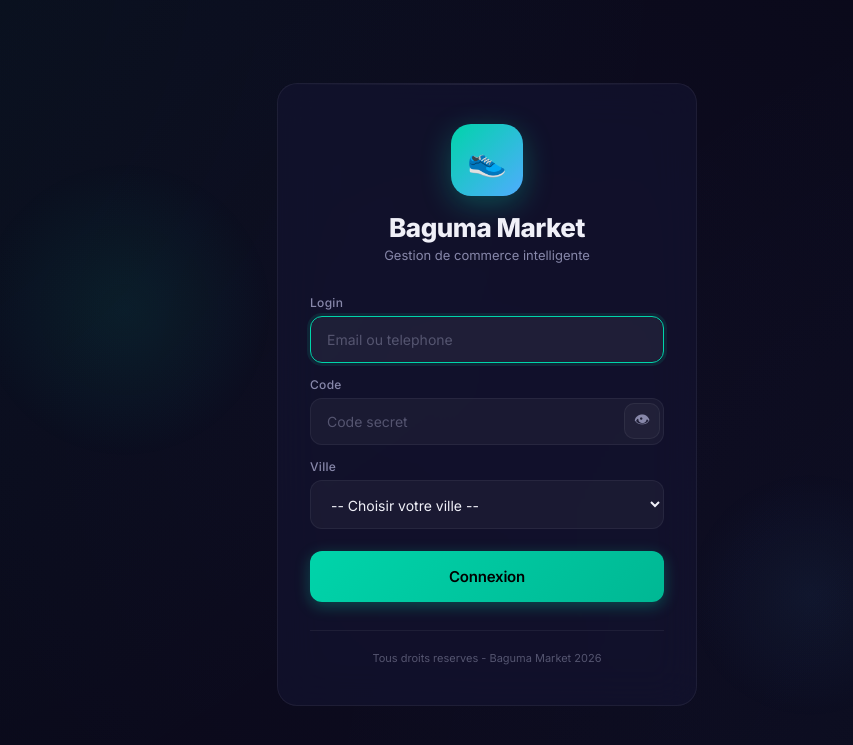
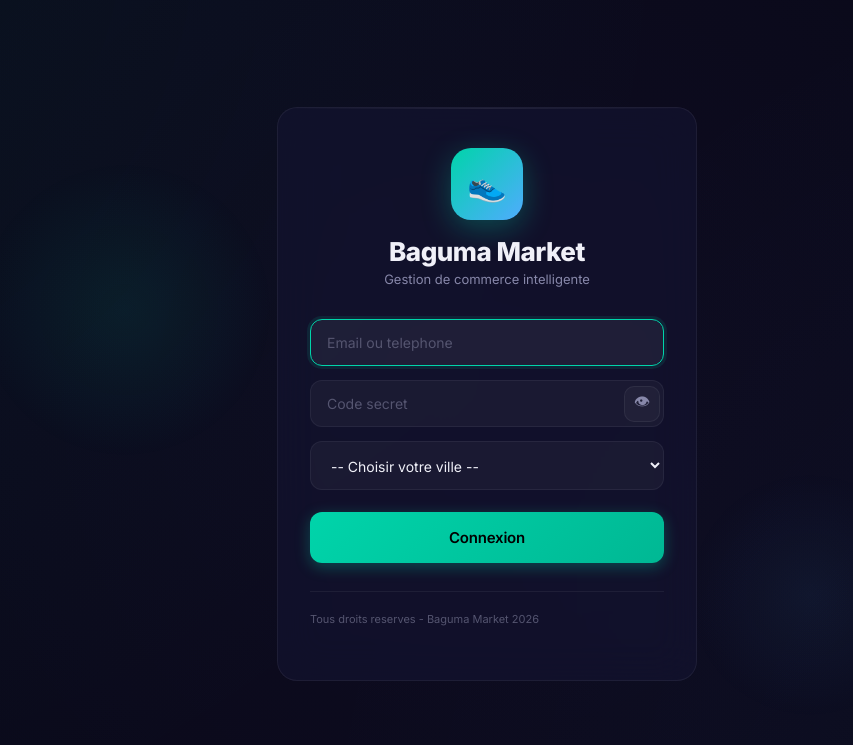
Before and after one commit to placidegamaliel-jpg/baguma-market, a Flask app: page / in a window 1280 px wide. Shown: the top 745 px of the page, without its empty margins (153-1006 px from the left). Run offline with Flask 3, Linux system fonts and the light colour scheme; some libraries are stand-ins or nearby versions.

Commit message:
fix: login - labels retires, message code incorrect, flash disparait 5s

```diff
--- a/templates/base.html
+++ b/templates/base.html
@@ -113,6 +113,8 @@ tr:hover td{background:rgba(255,255,255,0.02)}
 {% block body %}{% endblock %}
 <script>
 function toggleNav(){document.getElementById('mainNav').classList.toggle('active')}
+var flashes=document.querySelectorAll('.flash');
+flashes.forEach(function(f){setTimeout(function(){f.style.transition='opacity 0.5s';f.style.opacity='0';setTimeout(function(){f.remove()},500)},5000)});
 if('serviceWorker' in navigator){navigator.serviceWorker.register('/static/sw.js').catch(()=>{})}
 </script>
 </body>
--- a/templates/login.html
+++ b/templates/login.html
@@ -17,19 +17,25 @@
 
 <form method="POST" style="text-align:left">
 <div class="form-group">
-<label>Login</label>
+{% with messages = get_flashed_messages(with_categories=true) %}
+{% for cat, msg in messages %}
+<div class="flash {{cat}}" id="flash-msg">{{msg}}</div>
+{% endfor %}
+{% endwith %}
+
+<form method="POST" style="text-align:left">
+<div class="form-group">
 <input type="text" name="login" placeholder="Email ou telephone" required autofocus style="border-radius:12px">
 </div>
 <div class="form-group">
-<label>Code</label>
 <div style="position:relative">
 <input type="password" name="code" id="code" placeholder="Code secret" required style="padding-right:48px;border-radius:12px">
 <button type="button" onclick="toggleCode()" id="eyeBtn" style="position:absolute;right:4px;top:50%;transform:translateY(-50%);background:var(--glass);border:1px solid var(--glass-border);color:var(--txt2);width:36px;height:36px;border-radius:10px;cursor:pointer;font-size:16px;display:flex;align-items:center;justify-content:center;transition:all .2s">👁</button>
 </div>
 </div>
 <div class="form-group">
-<label>Ville</label>
 <select name="ville" required style="border-radius:12px">
+<option value="">-- Choisir votre ville --</option>
 <option value="">-- Choisir votre ville --</option>
 <option value="bukavu">📍 Bukavu</option>
 <option value="goma">📍 Goma</option>
@@ -50,5 +56,7 @@ function toggleCode(){
   if(inp.type==='password'){inp.type='text';btn.textContent='🙈'}
   else{inp.type='password';btn.textContent='👁'}
 }
+var flash=document.getElementById('flash-msg');
+if(flash){setTimeout(function(){flash.style.transition='opacity 0.5s';flash.style.opacity='0';setTimeout(function(){flash.remove()},500)},5000)}
 </script>
 {% endblock %}
--- a/web.py
+++ b/web.py
@@ -182,7 +182,7 @@ def login():
                 if not ville:
                     flash("Veuillez selectionner votre ville", "error")
                 else:
-                    flash("Ce compte n'est pas autorise pour cette ville", "error")
+                    flash("Compte non autorise pour cette ville", "error")
                 return redirect(url_for("login"))
             session["user_id"] = row["id"]
             session["login"] = row["login"]
@@ -198,7 +198,7 @@ def login():
             conn.close()
             return redirect(url_for("dashboard"))
         conn.close()
-        flash("Login ou code incorrect", "error")
+        flash("Code incorrect", "error")
     return render_template("login.html")
 
 @app.route("/<tenant_slug>")
```
